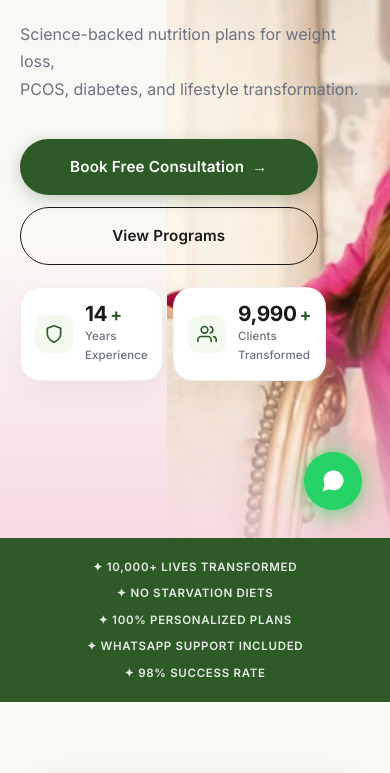
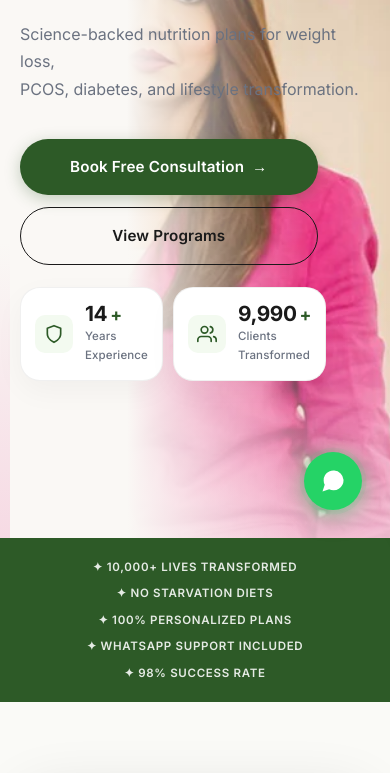
Before and after one commit to tusharandcollege-art/Redesign, a plain HTML site: page index.html in a window 390 px wide. Shown: the part 306-1079 px from the top of the page. Drawn offline with Linux system fonts and the light colour scheme.

Commit message:
Fix sharp image edge on mobile hero by using full width and gradient overlay blending

```diff
--- a/styles.css
+++ b/styles.css
@@ -1295,20 +1295,26 @@ select, input, textarea { font-family: inherit; }
     display: block;
     position: absolute;
     top: 50px;
-    right: -30px;
-    width: 65%;
-    height: 75%;
+    right: -10px;
+    width: 100%;
+    height: 80%;
     z-index: 0;
-    background: transparent;
-    -webkit-mask-image: linear-gradient(to bottom, black 65%, transparent 100%);
-    mask-image: linear-gradient(to bottom, black 65%, transparent 100%);
   }
 
   .hero__image {
-    object-position: 35% top;
+    object-position: 80% top;
   }
 
-  .hero__image-overlay { display: none; }
+  .hero__image-overlay {
+    display: block;
+    position: absolute;
+    inset: 0;
+    background:
+      linear-gradient(to right, #FAF8F5 30%, transparent 75%),
+      linear-gradient(to bottom, transparent 65%, #F6DAE4 100%);
+    z-index: 1;
+    pointer-events: none;
+  }
 
   .about__container { grid-template-columns: 1fr; gap: 40px; }
   .about__img-frame { max-width: 420px; margin: 0 auto; }
```
